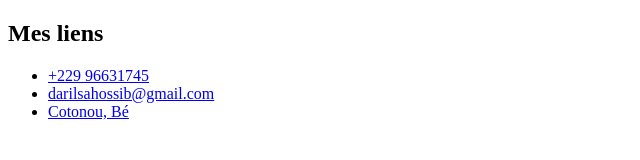
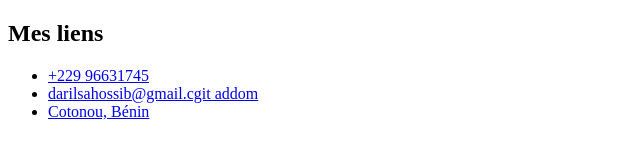
Before and after one commit to Brice-96/git-on-cv, a plain HTML site: page index.html in a window 1280 px wide. Shown: the full height of the page, 0-640 px from the left. Drawn offline with Linux system fonts and the light colour scheme.

Commit message:
Mise en place de la section associations

```diff
--- a/index.html
+++ b/index.html
@@ -11,8 +11,8 @@
         <h2>Mes liens</h2>
         <ul>
             <li><a href="#">+229 96631745</a></li>
-            <li><a href="#">darilsahossib@gmail.com</a></li>
-            <li><a href="#">Cotonou, Bé</a></li>
+            <li><a href="#">darilsahossib@gmail.cgit addom</a></li>
+            <li><a href="#">Cotonou, Bénin</a></li>
         </ul>
     </div>
 </body>
```
